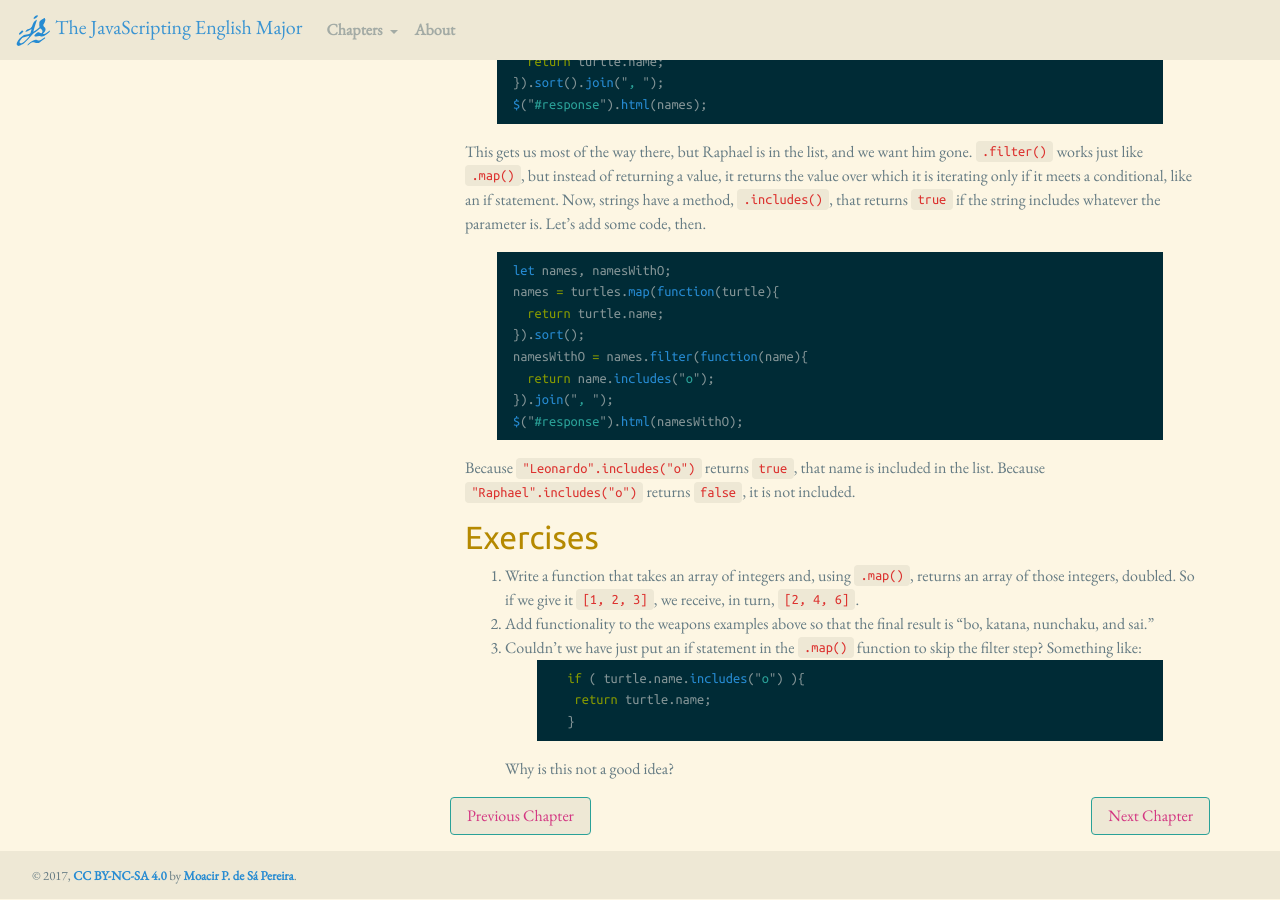
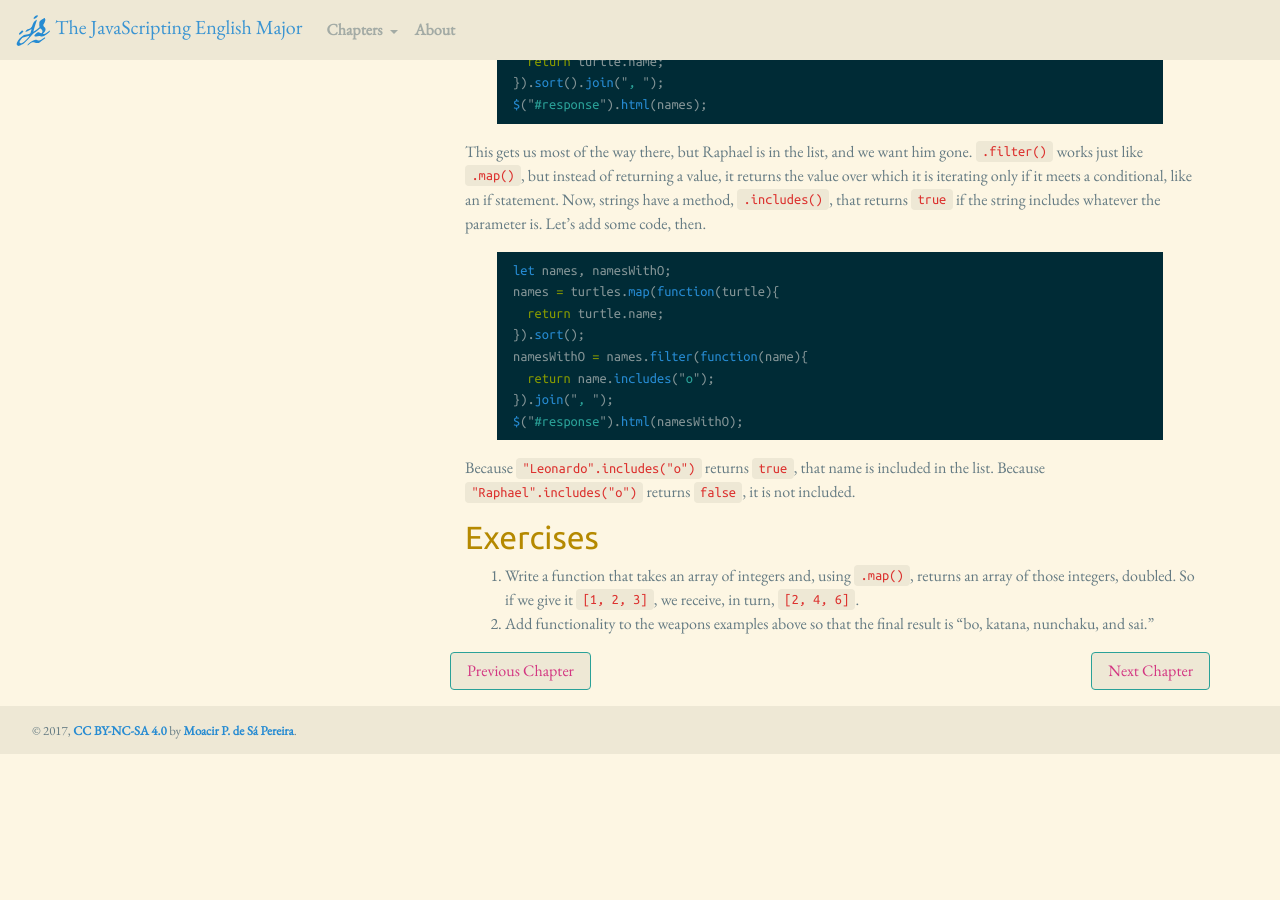
Before and after one commit to muziejus/javascripting-english-major, a Jekyll site: the page built from 6-abstraction.md, in a window 1280 px wide and 900 px high, scrolled down 7380 px. Built offline with Jekyll 4.4.1, drawn with Linux system fonts in a browser that asks for light colours; nearby versions of some CDN libraries; after the commit the page ends 8135 px from its top, so only the background shows below that.

Commit message:
Delete bad questions.

````diff
--- a/6-abstraction.md
+++ b/6-abstraction.md
@@ -465,13 +465,5 @@ included.
    we receive, in turn, `[2, 4, 6]`.
 1. Add functionality to the weapons examples above so that the final result is
    “bo, katana, nunchaku, and sai.”
-1. Couldn’t we have just put an if statement in the `.map()` function to skip
-   the filter step? Something like:
-  ```javascript
-  if ( turtle.name.includes("o") ){
-      return turtle.name;
-  }
-  ```
-  Why is this not a good idea?
 
 </section>
````
Also changed, not shown: 5-collections.md (+0 -1 lines).
